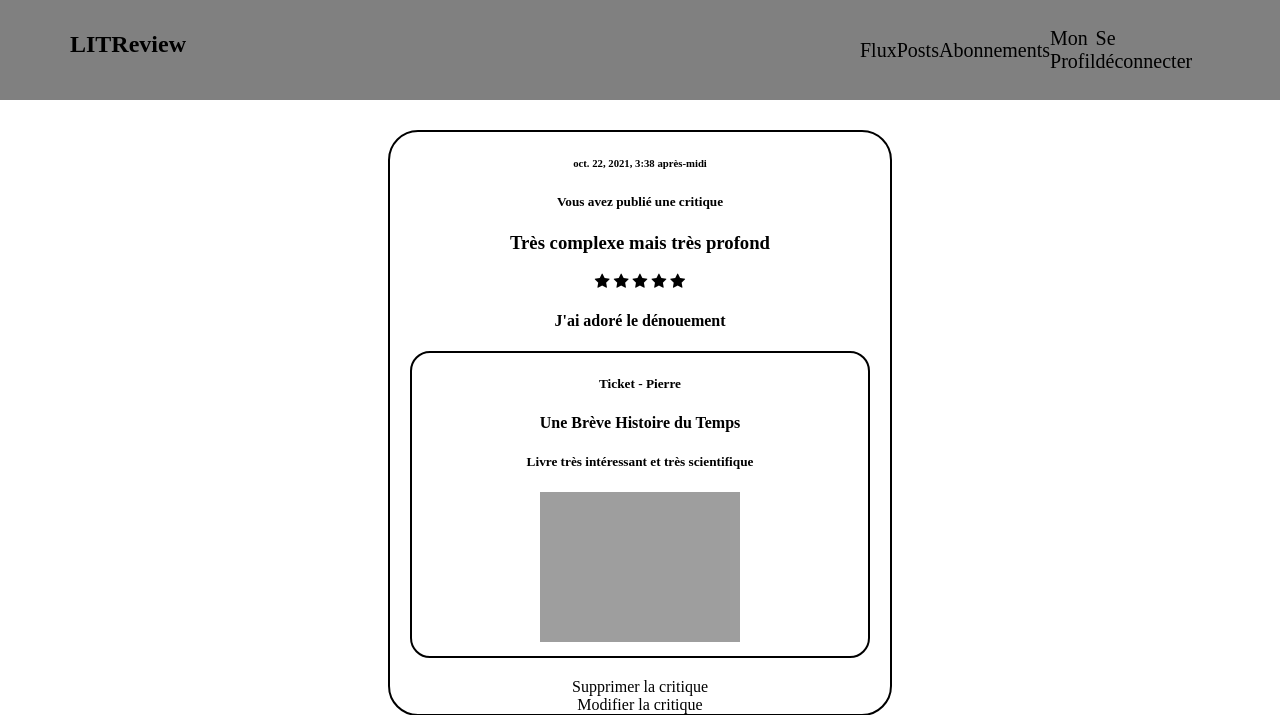
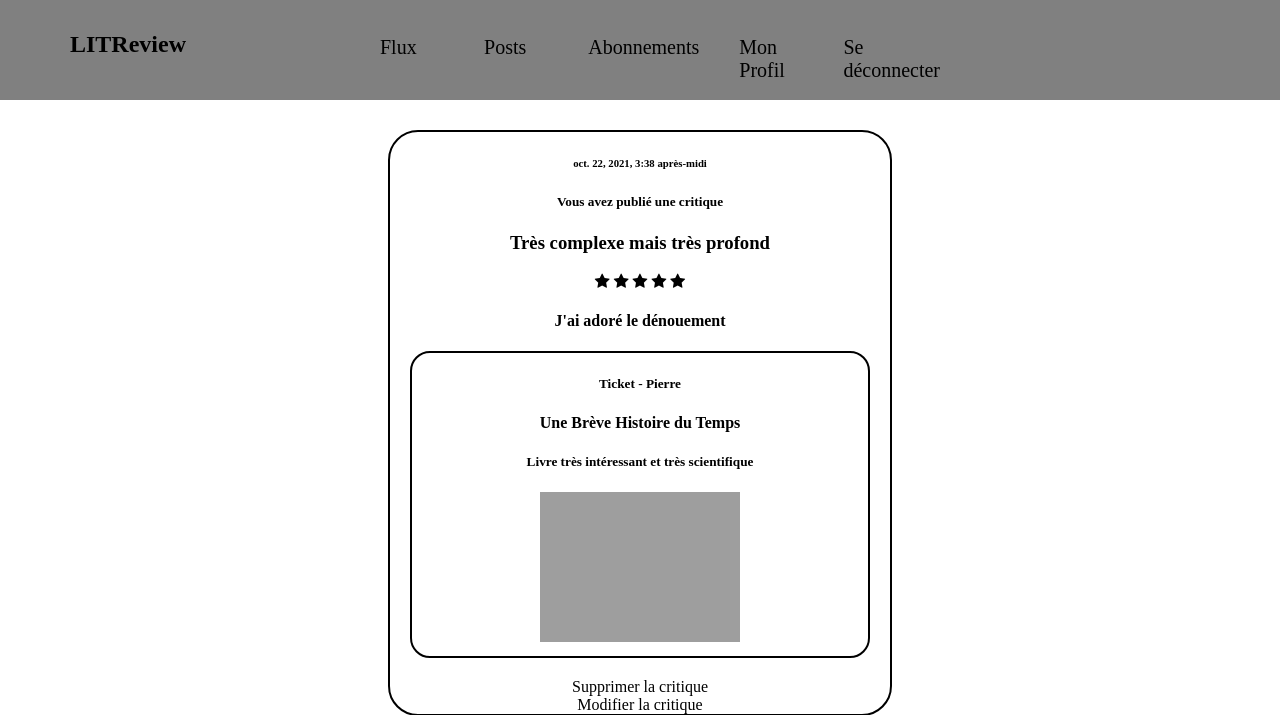
Before and after one commit to Pierre12412/LITReview, a Django app: page /posts/ in a window 1280 px wide. Shown: the top 715 px of the page. Run offline with Django 3.2, Linux system fonts and the light colour scheme; a user stored in the database is signed in; data comes from the database, SQL or seed files in the repository; both versions use the stored data as it was after the commit; parts of the project's set-up code (start-up, migrations or seed data) failed here and were passed over; grey boxes are pictures that could not be loaded.

Commit message:
redirect from login and register if logged in/ modify css base

```diff
--- a/src/posts/static/css/base.css
+++ b/src/posts/static/css/base.css
@@ -21,12 +21,13 @@ width:50%;
 
 #rectangle ul{
 display : flex;
-  margin-left:500px;
 }
 #rectangle li{
- display: inline-block;
+ display: flex;
  font-size : 20px;
- margin : auto;
+ justify-content: space-between;
+ margin : 20px;
+ width: 300px;
 }
 
 a:link {
--- a/src/utilisateurs/urls.py
+++ b/src/utilisateurs/urls.py
@@ -1,11 +1,12 @@
 from django.urls import path, include
 from utilisateurs.views import signup, follow, profile
-
+from django.contrib.auth import views
 app_name = "utilisateurs"
 
 urlpatterns = [
     path('create_account', signup, name='signup'),
-    path('', include('django.contrib.auth.urls')),
+    path('login/', views.LoginView.as_view(redirect_authenticated_user=True), name='login'),
+    path('logout/', views.LogoutView.as_view(), name='logout'),
     path('followed/', follow,
          name='abonnements'),
     path('profile', profile,
--- a/src/utilisateurs/views.py
+++ b/src/utilisateurs/views.py
@@ -9,6 +9,8 @@ from utilisateurs.models import CustomUser
 
 
 def signup(request):
+    if request.user.is_authenticated:
+        return HttpResponseRedirect('/home')
     context = {}
     if request.method == "POST":
         form = UserCreationForm(request.POST)
```
Also changed, not shown: src/db.sqlite3.
